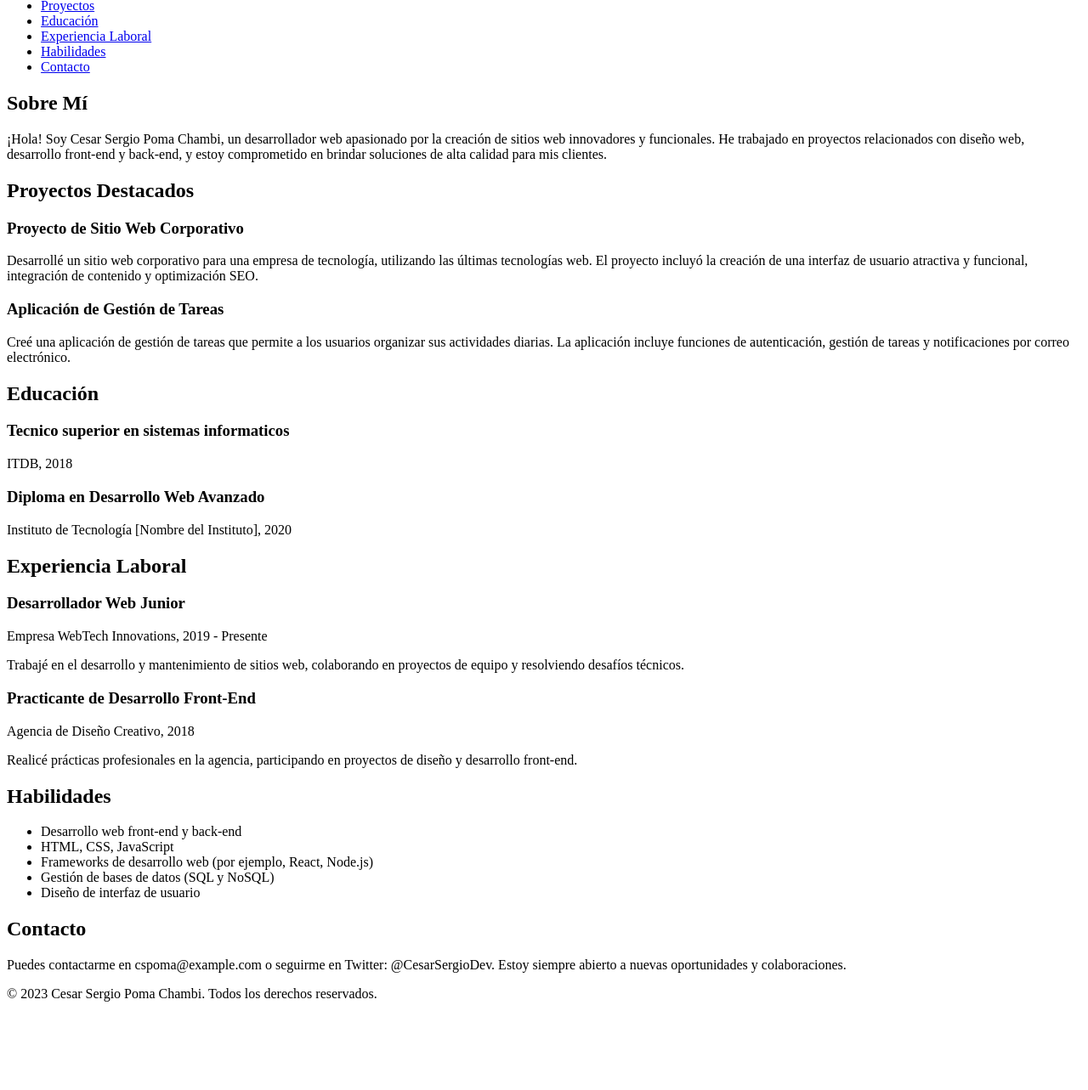
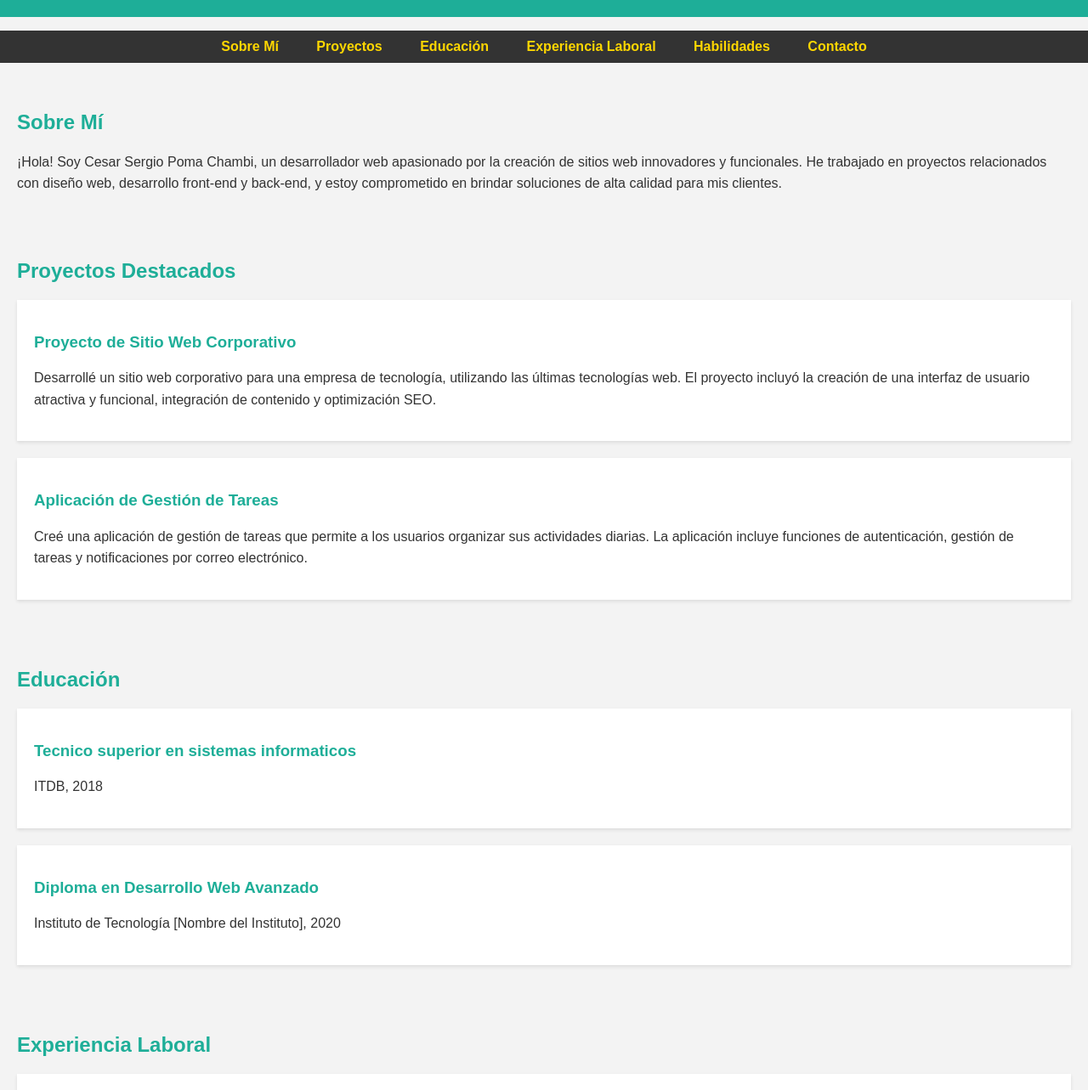
Before and after one commit to cesarpomachambi/proyectouab.github.io, a plain HTML site: page index.html in a window 1280 px wide. Shown: the part 100-1383 px from the top of the page at 85% size. Before the commit the page ends 1295 px from the top, so only its background shows below. Drawn offline with Linux system fonts and the light colour scheme.

Commit message:
Update index.html
actulizar

```diff
--- a/index.html
+++ b/index.html
@@ -4,7 +4,103 @@
     <meta charset="UTF-8">
     <meta name="viewport" content="width=device-width, initial-scale=1.0">
     <title>Mi Portafolio Personal</title>
-    <link rel="stylesheet" type="text/css" href="styles.css">
+    <style>
+        /* Estilos generales */
+        body {
+            font-family: Arial, sans-serif;
+            margin: 0;
+            padding: 0;
+            background-color: #f3f3f3; /* Fondo gris claro */
+            color: #333; /* Texto en negro */
+        }
+
+        header {
+            background-color: #1eae98; /* Fondo verde azulado para la cabecera */
+            color: #fff; /* Texto en blanco */
+            text-align: center;
+            padding: 20px;
+        }
+
+        nav ul {
+            background-color: #333; /* Fondo negro para el menú de navegación */
+            padding: 10px 0;
+            text-align: center;
+        }
+
+        nav ul li {
+            display: inline;
+            margin: 0 20px;
+        }
+
+        nav ul li a {
+            text-decoration: none;
+            color: gold; /* Color de texto dorado para los enlaces del menú */
+            font-weight: bold;
+        }
+
+        /* Estilos para secciones */
+        section {
+            padding: 20px;
+        }
+
+        /* Estilos para títulos de secciones */
+        section h2 {
+            color: #1eae98; /* Color de título en verde azulado */
+        }
+
+        /* Estilos para párrafos de secciones */
+        section p {
+            line-height: 1.6;
+        }
+
+        /* Estilos para proyectos */
+        .project {
+            background-color: #fff; /* Fondo blanco para proyectos */
+            padding: 20px;
+            margin: 20px 0;
+            box-shadow: 0 2px 4px rgba(0, 0, 0, 0.1); /* Sombra suave */
+        }
+
+        .project h3 {
+            color: #1eae98; /* Color de título de proyecto en verde azulado */
+        }
+
+        /* Estilos para educación y experiencia laboral */
+        .education, .job {
+            background-color: #fff; /* Fondo blanco para educación y experiencia */
+            padding: 20px;
+            margin: 20px 0;
+            box-shadow: 0 2px 4px rgba(0, 0, 0, 0.1); /* Sombra suave */
+        }
+
+        .education h3, .job h3 {
+            color: #1eae98; /* Color de título en verde azulado */
+        }
+
+        /* Estilos para habilidades */
+        ul {
+            list-style: none;
+            padding: 0;
+        }
+
+        ul li {
+            margin-bottom: 10px;
+        }
+
+        /* Estilos para el pie de página */
+        footer {
+            background-color: #333; /* Fondo negro para el pie de página */
+            color: gold; /* Texto dorado para el pie de página */
+            text-align: center;
+            padding: 10px;
+        }
+
+        /* Enlaces en el pie de página */
+        footer a {
+            color: gold;
+            text-decoration: underline;
+        }
+    </style>
 </head>
 <body>
     <header>
@@ -70,24 +166,4 @@
         </section>
 
         <section id="habilidades">
-            <h2>Habilidades</h2>
-            <ul>
-                <li>Desarrollo web front-end y back-end</li>
-                <li>HTML, CSS, JavaScript</li>
-                <li>Frameworks de desarrollo web (por ejemplo, React, Node.js)</li>
-                <li>Gestión de bases de datos (SQL y NoSQL)</li>
-                <li>Diseño de interfaz de usuario</li>
-            </ul>
-        </section>
-
-        <section id="contacto">
-            <h2>Contacto</h2>
-            <p>Puedes contactarme en cspoma@example.com o seguirme en Twitter: @CesarSergioDev. Estoy siempre abierto a nuevas oportunidades y colaboraciones.</p>
-        </section>
-    </main>
-
-    <footer>
-        <p>&copy; 2023 Cesar Sergio Poma Chambi. Todos los derechos reservados.</p>
-    </footer>
-</body>
-</html>
+            <h2>Habilidades</h
```
